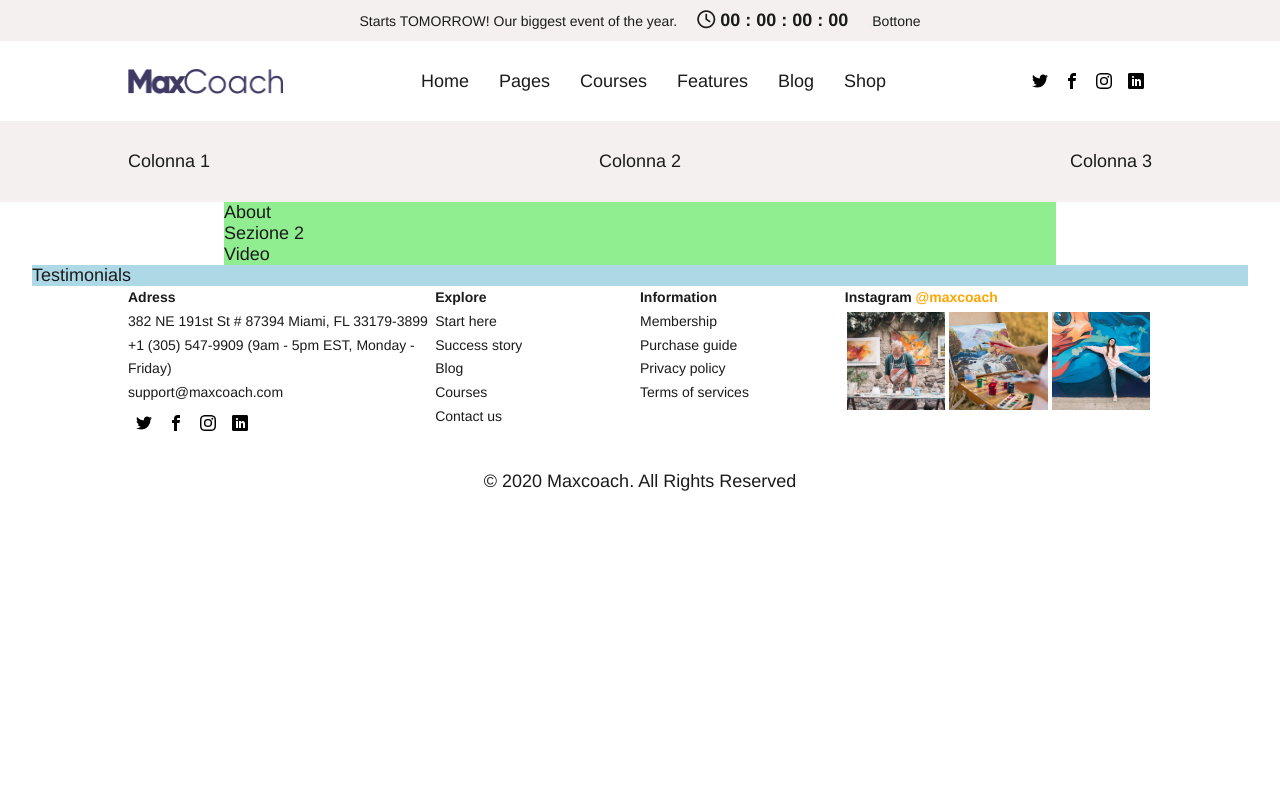
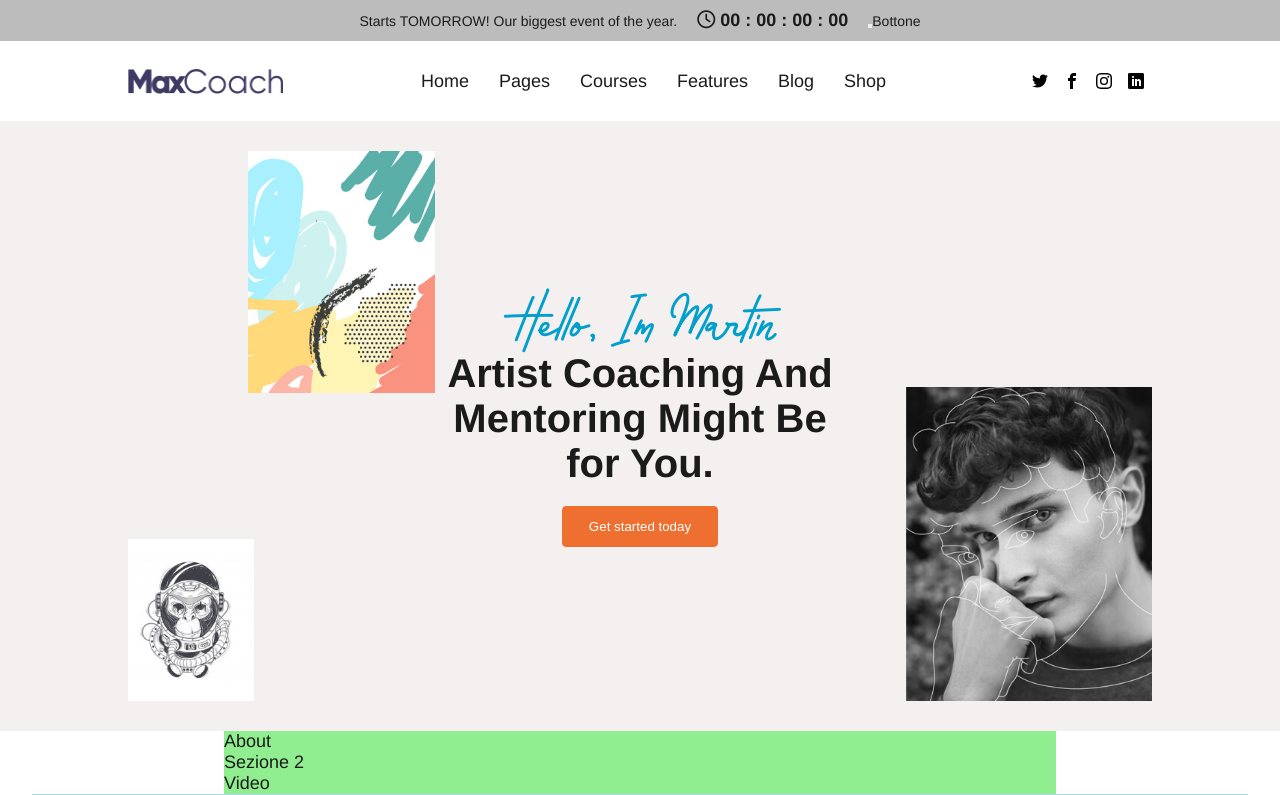
Before and after one commit to andrea-mangiapia/proj-html-vuejs, a Vue app: page / in a window 1280 px wide. Shown: the top 795 px of the page. Built offline with nearby package versions, Linux system fonts and the light colour scheme.

Commit message:
done jumbotron

```diff
--- a/src/App.vue
+++ b/src/App.vue
@@ -119,7 +119,6 @@ export default {
         },
       ],
 
-
     }
   }
 
@@ -128,6 +127,52 @@ export default {
 
 <style lang="scss">
 @import './assets/style/common.scss';
-@import 'https://cdnjs.cloudflare.com/ajax/libs/font-awesome/6.1.1/css/all.min.css'
+@import './assets/style/variables.scss';
+@import 'https://cdnjs.cloudflare.com/ajax/libs/font-awesome/6.1.1/css/all.min.css';
+
+@font-face {
+  font-family: "Rossela";
+  src: local("Rossela"),
+  url(./assets/font/Rossela-Demo.ttf) format("truetype");
+}
+
+.font-style-italic {
+  font-family: "Rossela", Helvetica, Arial;
+  font-size: 60px;
+  font-weight: 400;
+  color: $secondary_text;
+}
+
+.btn {
+  padding: 12px 26px;
+  margin: 20px 0;
+  border-radius: 4px;
+  cursor: pointer;
+
+}
+.btn-primary {
+  background-color: $color_orange;
+  border: 1px solid $color_orange;
+  color: white;
+
+  &:hover {
+    background-color: $color_ice_cold;
+    border: 1px solid $color_ice_cold;
+  }
+}
+
+.btn-secondary {
+  background-color: $color_orange_light;
+  border: 1px solid $color_orange_light;
+  color: $color_orange;
+
+  &:hover {
+    background-color: $color_ice_cold;
+    border: 1px solid $color_ice_cold;
+    color: white;
+  }
+}
+
+
 
 </style>
--- a/src/assets/style/variables.scss
+++ b/src/assets/style/variables.scss
@@ -2,3 +2,7 @@ $brand_primary_color: #f4f0ef;
 $brand_secondary_color: #1e2d3b;
 $primary_text: #1b1b1b;
 $secondary_text:#029fcc;
+$color_orange: #ef6f31;
+$color_orange_light: #efab43;
+$color_ice_cold: #b1e4f4;
+$color_silver: #bcbcbc;
--- a/src/components/MyFooter.vue
+++ b/src/components/MyFooter.vue
@@ -83,6 +83,7 @@ export default {
     justify-content: space-between;
     font-size: 14px;
     line-height: 1.7;
+    padding: 100px 0px 50px 0px;
 
     .social {
         margin-top: 10px;
--- a/src/components/MyHeader.vue
+++ b/src/components/MyHeader.vue
@@ -54,7 +54,7 @@ export default {
 <style lang="scss" scoped>
 @import '../assets/style/variables.scss';
 .header-top {
-    background-color: #f4f0ef;
+    background-color: $color_silver;
     text-align: center;
     display: flex;
     justify-content: center;
--- a/src/components/SectionJumbotron.vue
+++ b/src/components/SectionJumbotron.vue
@@ -2,11 +2,29 @@
     <section class="jumbotron">
         <div class="container">
             <div class="content-jumbo am-flex">
-                <div>Colonna 1</div>
+                <div class="img-jumbo">
+                    <div class="hero-img-1">
+                        <img src="../assets/img/artist-hero-image-01.jpg" alt="Artist Hero">
+                    </div>
+                    <div class="hero-img-2">
+                        <img src="../assets/img/artist-hero-image-02.jpg" alt="Artist Hero">
+                    </div>
+                </div>
                 <div class="cta-jumbo">
-                    Colonna 2
+                    <div class="font-style-italic">
+                        Hello, Im Martin
+                    </div>
+                    <h2>
+                        Artist Coaching And Mentoring Might Be for You.
+                    </h2>
+                    <button class="btn btn-primary">Get started today</button>
+
                 </div>
-                <div>Colonna 3</div>
+                <div class="img-jumbo">
+                    <div class="hero-img-3">
+                        <img src="../assets/img/artist-hero-image-04.jpg" alt="Artist Hero">
+                    </div>
+                </div>
             </div>
         </div>
     </section>
@@ -25,7 +43,45 @@ export default {
     padding: 30px 0;
 
     .content-jumbo {
-        justify-content: space-between;
+        align-items: center;
     }
+
+    .img-jumbo {
+        width: 30%;
+    }
+    .cta-jumbo {
+        width: 40%;
+        text-align: center;
+    }
+
+    h2 {
+        font-size: 40px;
+    }
+    .img-jumbo {
+        position: relative;
+        height: 550px;
+    }
+    .hero-img-1 {
+        width: 41%;
+        position: absolute;
+        left: 0;
+        bottom: 0;
+        z-index: 2;
+    }
+    .hero-img-2 {
+        width: 61%;
+        position: absolute;
+        right: 0px;
+        top: 0;
+    }
+    .hero-img-3 {
+        width: 80%;
+        position: absolute;
+        right: 0;
+        bottom: 0;
+    }
+
+
+
 }
 </style>
```
Also changed, not shown: src/assets/font/Rossela-Demo.ttf (added).
